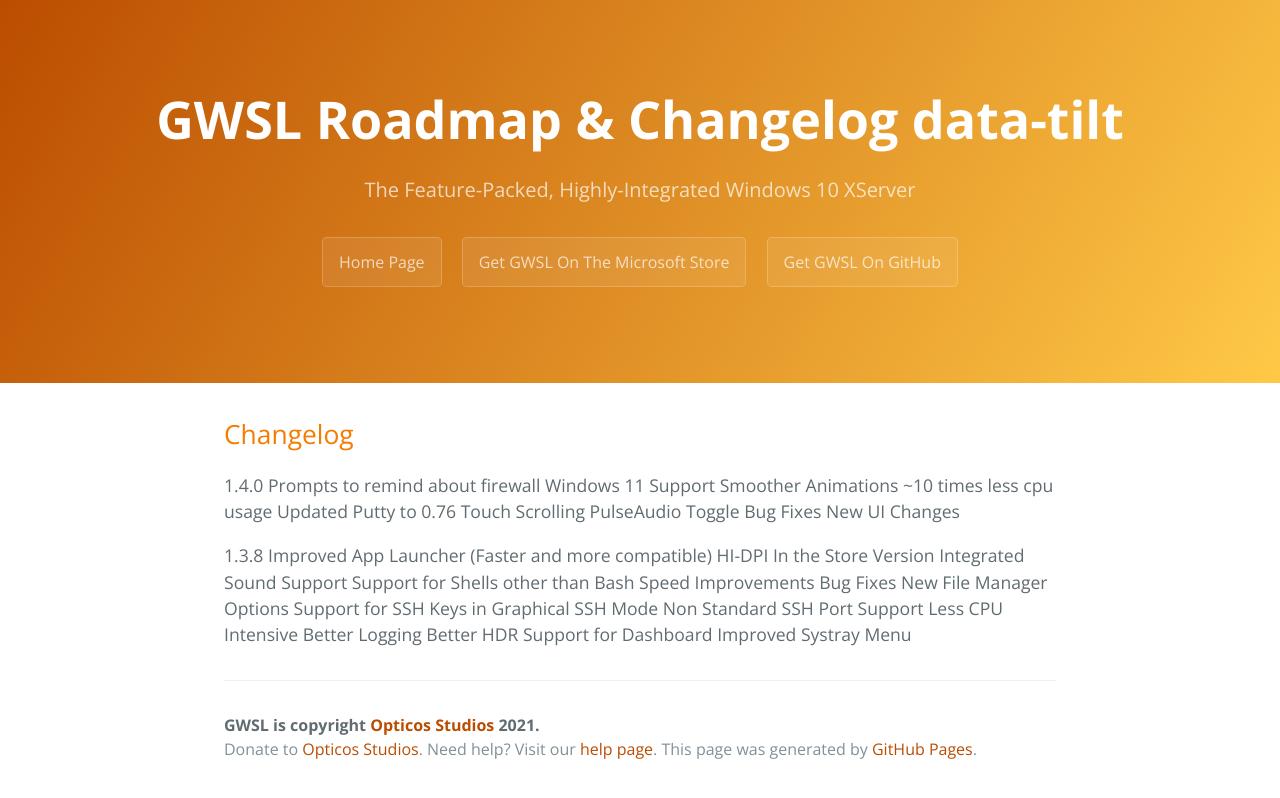
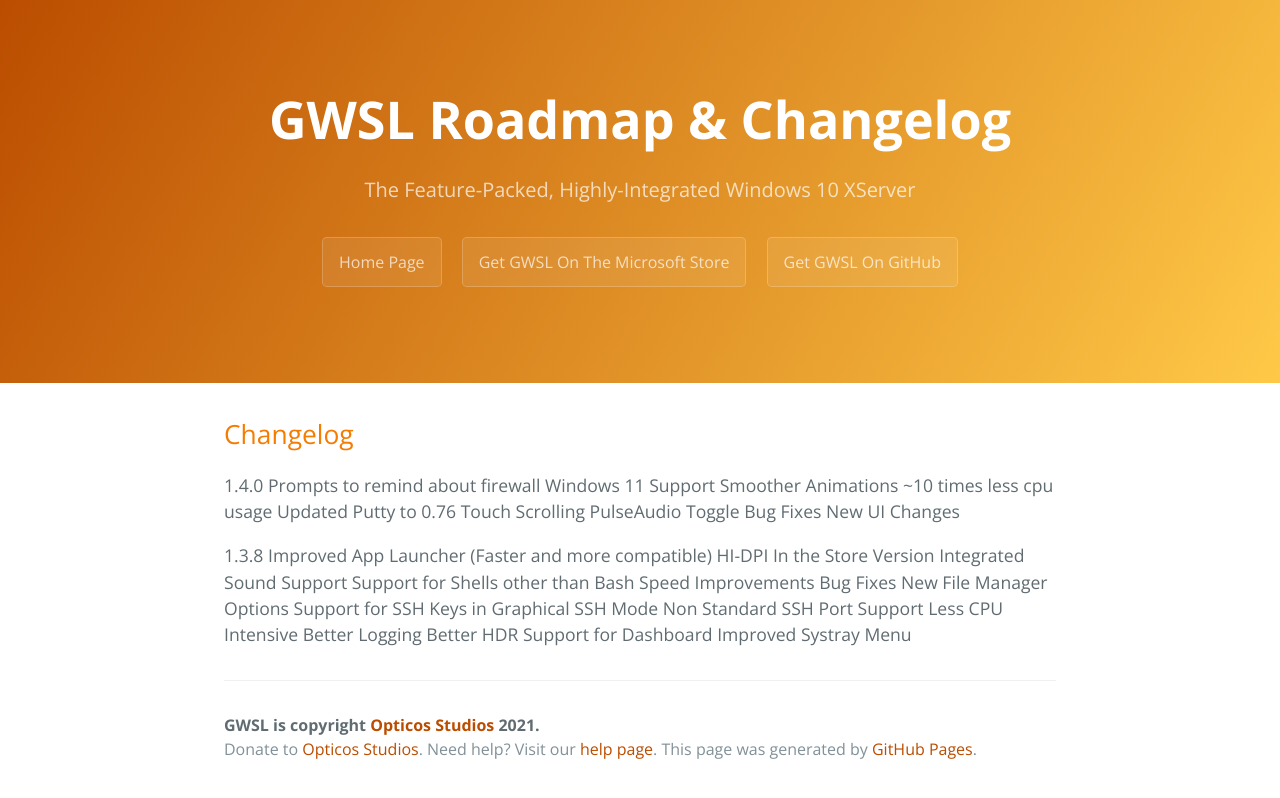
Before and after one commit to Opticos/gwsl, a Jekyll site: the page built from tutorials/mysterious_roadmap.md, in a window 1280 px wide. Shown: the top 798 px of the page. Built offline with Jekyll 4.4.1, drawn with Linux system fonts in a browser that asks for light colours; the repository's description, which GitHub fills in, is left out.

Commit message:
Update default.html

```diff
--- a/_layouts/default.html
+++ b/_layouts/default.html
@@ -37,11 +37,11 @@
     <a id="skip-to-content" href="#content">Skip to the content.</a>
 
     <header class="page-header" role="banner">
-      <h1 class="project-name">{{ page.title | default: site.title | default: site.github.repository_name }} data-tilt</h1>
+      <h1 class="project-name" data-tilt>{{ page.title | default: site.title | default: site.github.repository_name }}</h1>
       <h2 class="project-tagline">{{ page.description | default: "The Feature-Packed, Highly-Integrated Windows 10 XServer" | default: site.github.project_tagline }}</h2>
       {% if site.github.is_project_page %}
         <a href="https://opticos.github.io/gwsl/" data-tilt class="btn">Home Page</a>
-        <a href="https://www.microsoft.com/en-us/p/gwsl/9nl6kd1h33v3" data-tilt class="btn">Get GWSL On The Microsoft Store</a>
+        <a href="https://www.microsoft.com/en-us/p/gwsl/9nl6kd1h33v3" data-tilt data-tilt-glare=true class="btn">Get GWSL On The Microsoft Store</a>
         <a href="https://opticos.github.io/gwsl/tutorials/download.html" data-tilt class="btn">Get GWSL On GitHub</a>
       {% endif %}
 
```
